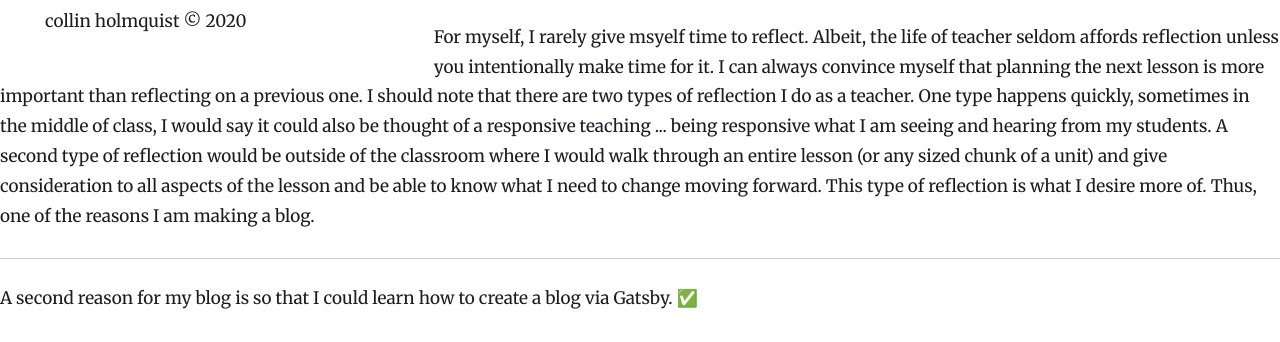
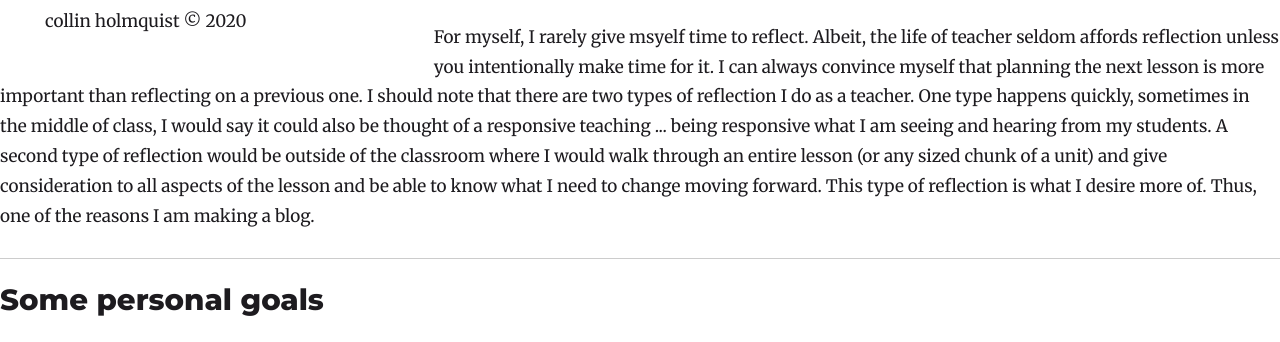
Before and after one commit to collinholmquist/collinholmquist_oldblog, a Gatsby site: page /gatsby in a window 1280 px wide. Shown: the part 624-966 px from the top of the page. Built offline with nearby package versions, Linux system fonts and the light colour scheme; Gatsby itself is replaced by a stand-in of ours.

Commit message:
Update gatsby.md

```diff
--- a/src/posts/gatsby.md
+++ b/src/posts/gatsby.md
@@ -13,5 +13,4 @@ For myself, I rarely give msyelf time to reflect.  Albeit, the life of teacher s
 
 ***
 
-A second reason for my blog is so that I could learn how to create a blog via Gatsby.
-  ✅
+## Some personal goals
```
